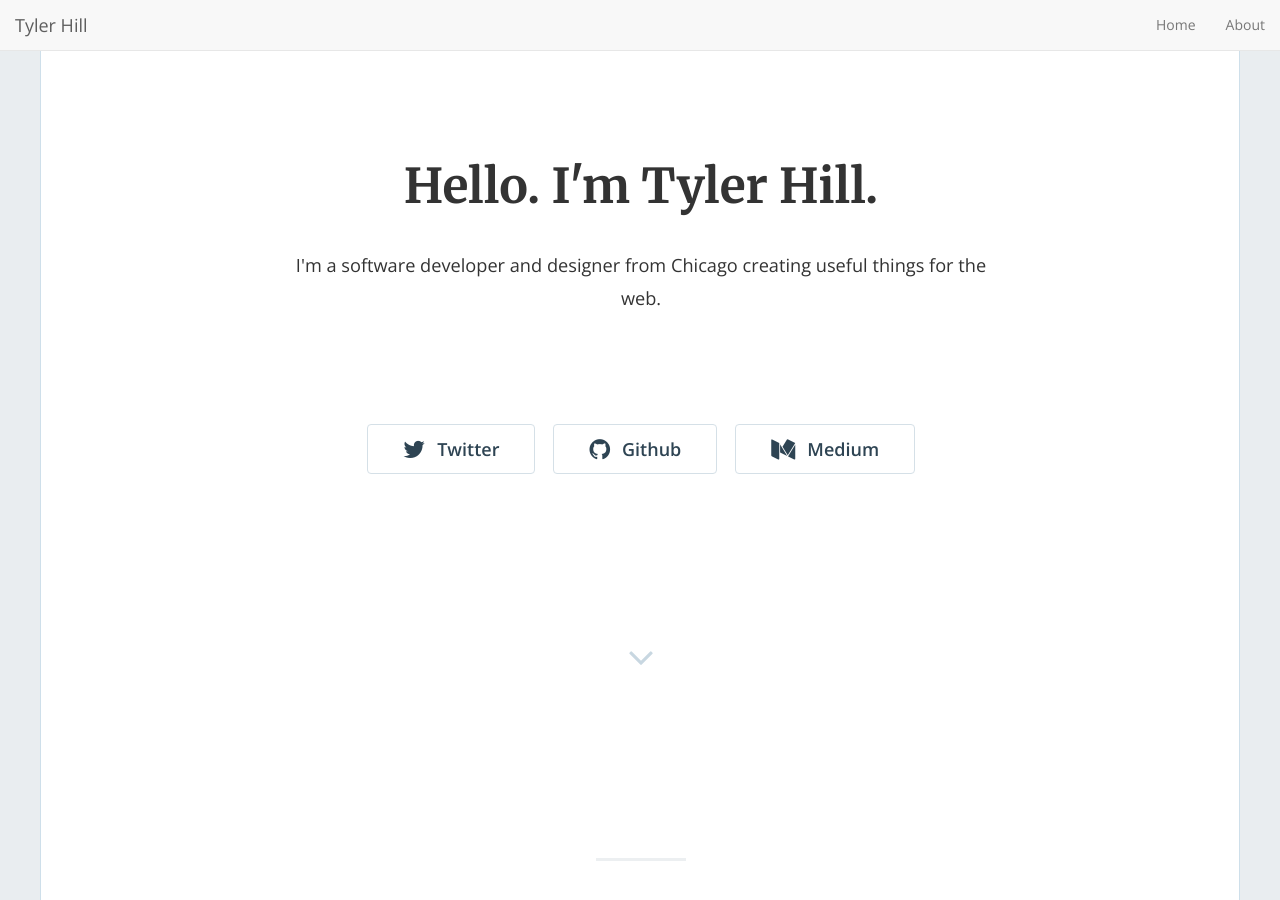
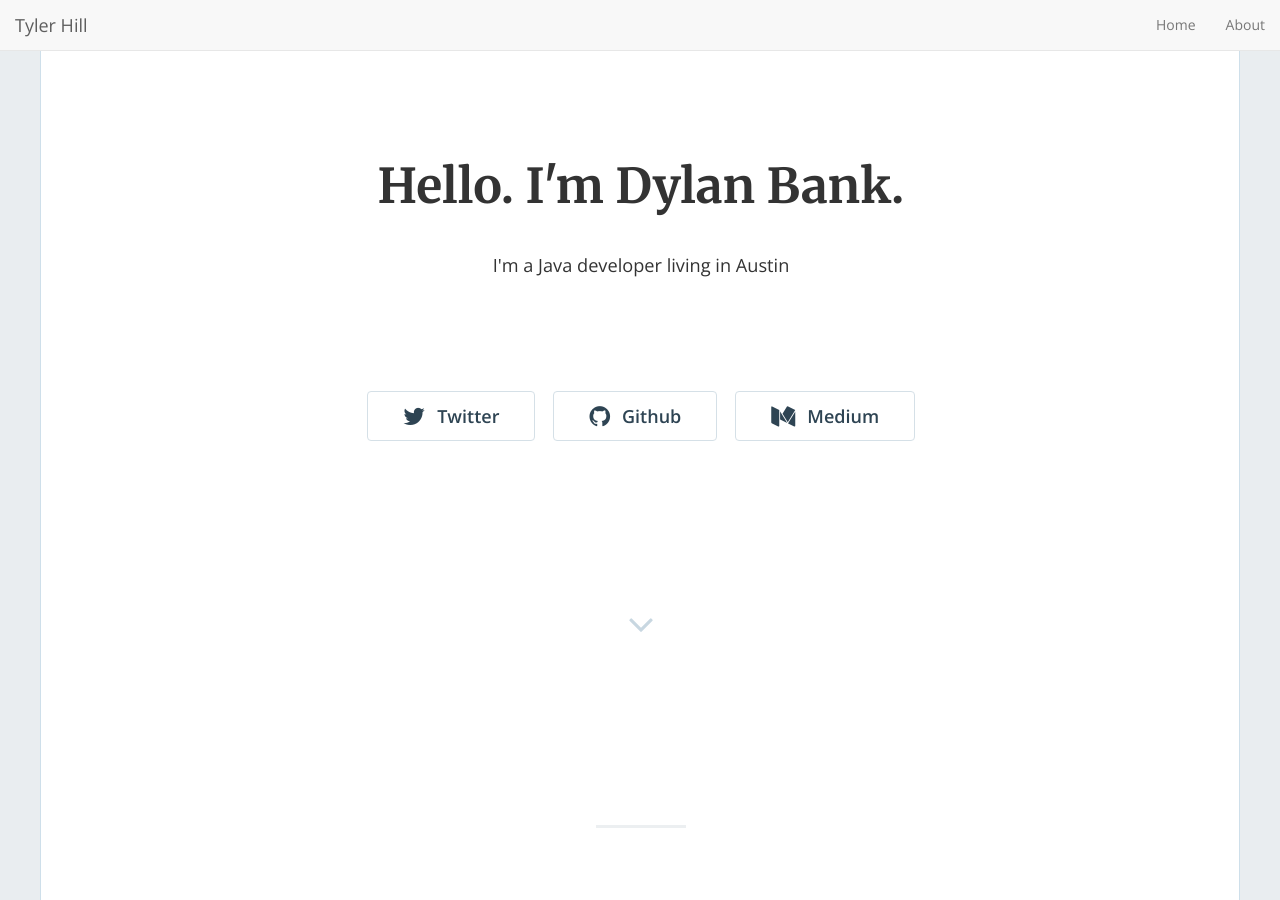
Before and after one commit to dylanbank1/dylanbank1.github.io, a Jekyll site: the page built from index.html, in a window 1280 px wide and 900 px high. Built offline with Jekyll 4.4.1, drawn with Linux system fonts in a browser that asks for light colours; nearby versions of some CDN libraries; the list of posts is cut into pages by our own code.

Commit message:
Update _config.yml

```diff
--- a/_config.yml
+++ b/_config.yml
@@ -13,14 +13,14 @@
 # you will see them accessed via {{ site.title }}, {{ site.email }}, and so on.
 # You can create any custom variable you would like, and they will be accessible
 # in the templates via {{ site.myvariable }}.
-title: "Hello. I'm Tyler Hill."
-email: 'tylerhill12@protonmail.com'
-description: "I'm a software developer and designer from Chicago creating useful things for the web."
+title: "Hello. I'm Dylan Bank."
+email: 'dylanbank@proton.me'
+description: "I'm a Java developer living in Austin"
 baseurl: "" # the subpath of your site, e.g. /blog
-url: "https://tylerhill12.github.io/" # the base hostname & protocol for your site, e.g. https://example.com
-twitter_username: 'tylerhill12'
-github_username: 'tylerhill12'
-medium_username: 'blog.tylerhill12.com'
+url: "https://dylanbank1.github.io/" # the base hostname & protocol for your site, e.g. https://example.com
+twitter_username: 'dylanbank1'
+github_username: 'dylanbank1'
+medium_username: 'blog.dylanbank1.com'
 
 # Build settings
 markdown: kramdown
```
